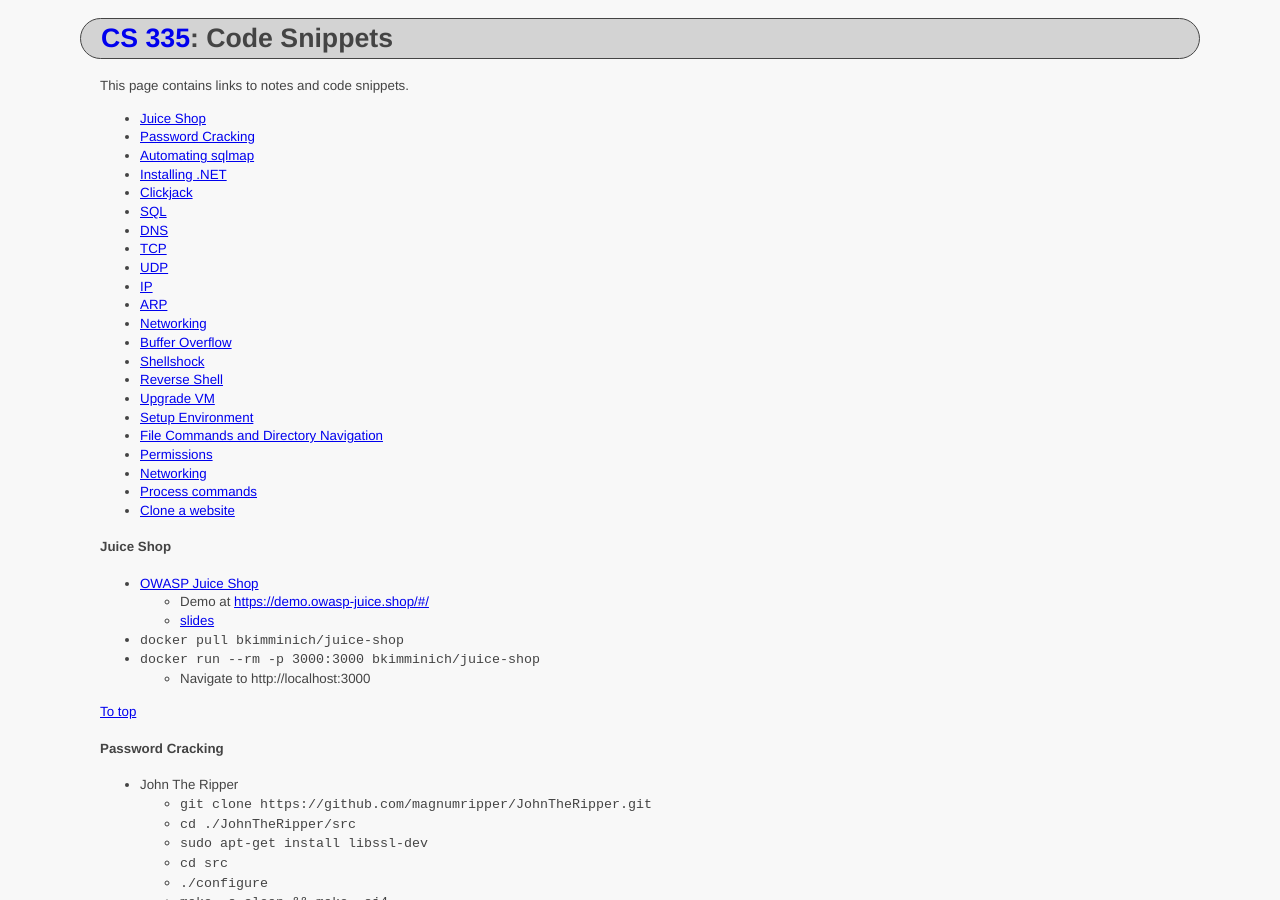
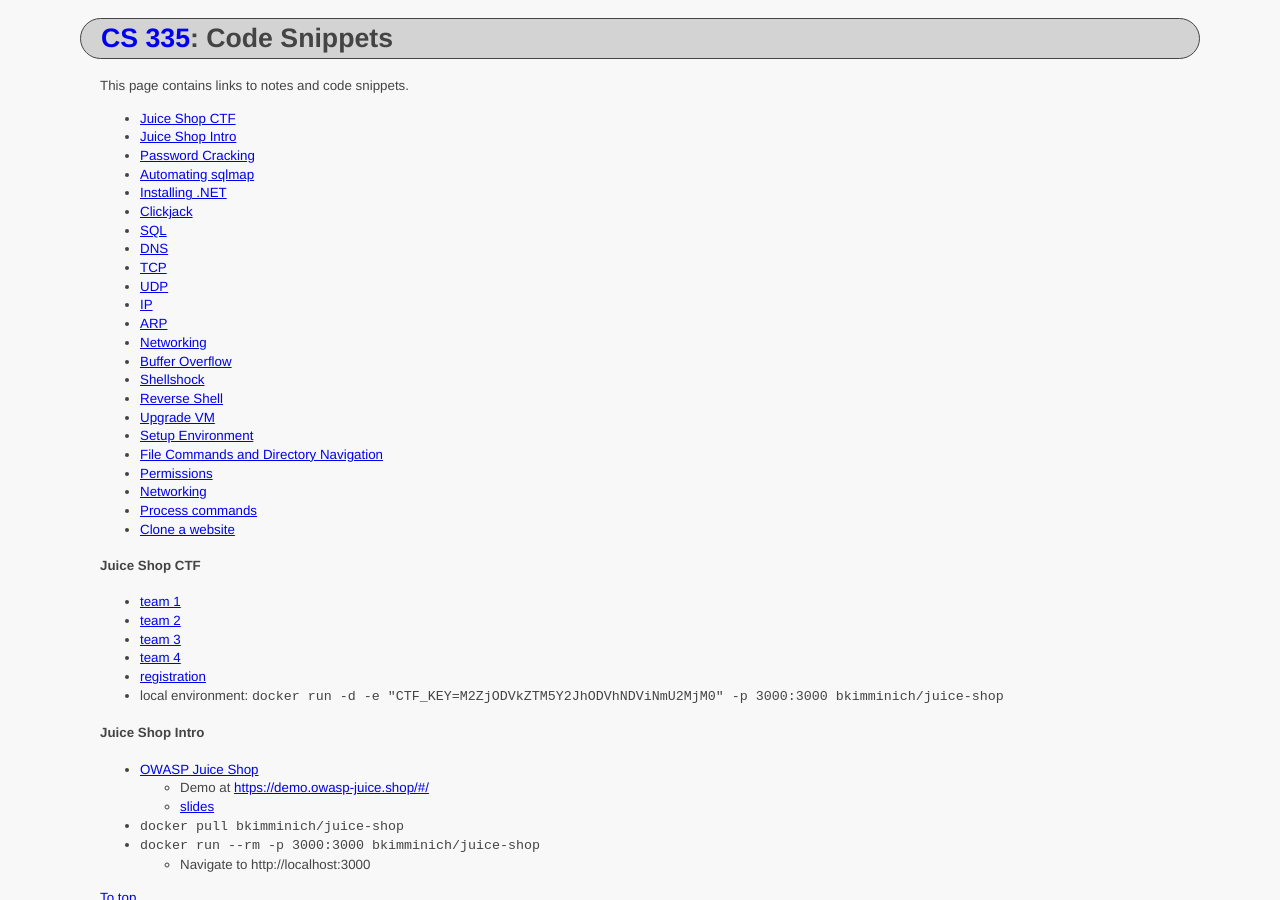
Before and after one commit to ycpcs/cs335-spring2024, a Jekyll site: the page built from notes/index.md, in a window 1280 px wide and 900 px high. Built offline with Jekyll 4.4.1, drawn with Linux system fonts in a browser that asks for light colours.

Commit message:
update notes

````diff
--- a/notes/index.md
+++ b/notes/index.md
@@ -6,7 +6,8 @@ title: "Code Snippets"
 
 This page contains links to notes and code snippets.
 
-- [Juice Shop](#juice-shop)
+- [Juice Shop CTF](#juice-shop-ctf)
+- [Juice Shop Intro](#juice-shop-intro)
 - [Password Cracking](#password-cracking)
 - [Automating sqlmap](#automating-sqlmap)
 - [Installing .NET](#installing-net)
@@ -29,7 +30,15 @@ This page contains links to notes and code snippets.
 - [Process commands](#process-commands)
 - [Clone a website](#clone-a-website)
 
-#### Juice Shop
+#### Juice Shop CTF
+  - [team 1](ycpcs24-cs335-team1.eastus.azurecontainer.io:3000)
+  - [team 2](ycpcs24-cs335-team2.eastus.azurecontainer.io:3000)
+  - [team 3](ycpcs24-cs335-team3.eastus.azurecontainer.io:3000)
+  - [team 4](ycpcs24-cs335-team4.eastus.azurecontainer.io:3000)
+  - [registration](http://cs335-juice-shop-scoreboard.eastus.cloudapp.azure.com:8000/)
+  - local environment: ```docker run -d -e "CTF_KEY=M2ZjODVkZTM5Y2JhODVhNDViNmU2MjM0" -p 3000:3000 bkimminich/juice-shop```
+
+#### Juice Shop Intro
 - [OWASP Juice Shop](https://owasp.org/www-project-juice-shop/)
   - Demo at [https://demo.owasp-juice.shop/#/](https://demo.owasp-juice.shop/#/)
   - [slides](https://juice-shop.github.io/juice-shop/#/)
````
Also changed, not shown: notes/setup-ctf.md (added, +64 -0 lines).
